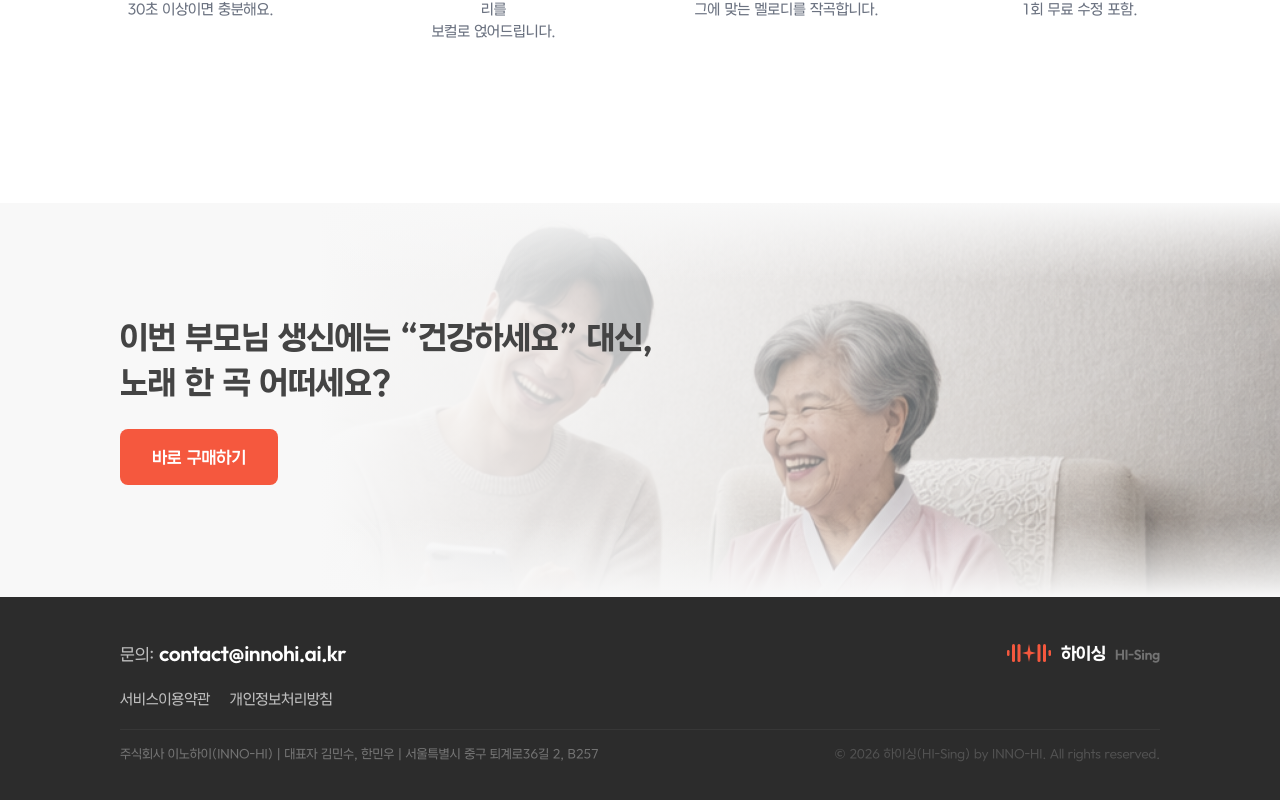
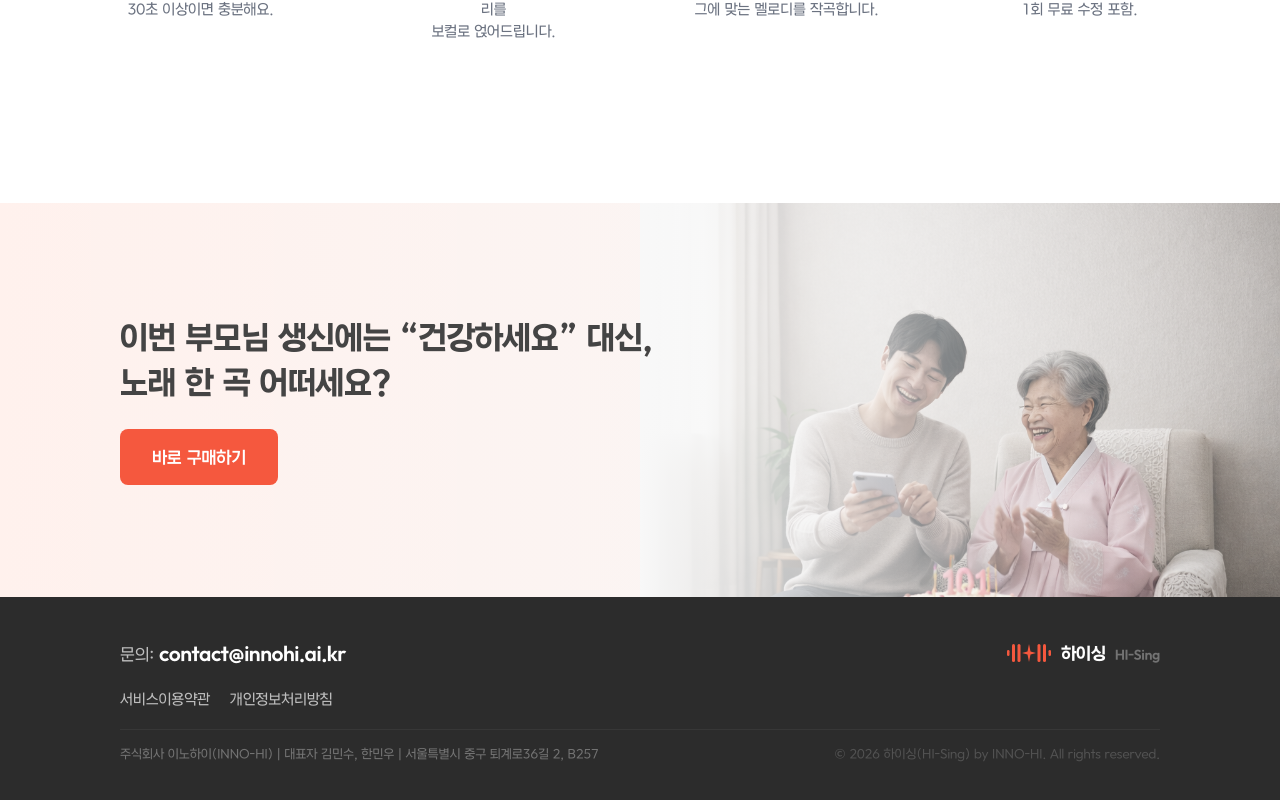
Before and after one commit to INNO-HI/HI-Sing, a Next.js app: page / in a window 1280 px wide. Shown: the part 4995-5795 px from the top of the page. Built offline with nearby package versions, Linux system fonts and the light colour scheme; no server answers; a web font is replaced by a local one.

Commit message:
로고 원본 디자인 복원(같은 높이 바) + CTA 더 이전 버전(좌 그라+우 사진 반분할)로 복원

```diff
--- a/src/sections/HomeTab.tsx
+++ b/src/sections/HomeTab.tsx
@@ -600,23 +600,11 @@ export function HomeTab({ onNavigate }: HomeTabProps) {
 
       {/* ═══ 7. CTA ════════════════════════════════════ */}
       <section className="relative py-20 sm:py-28 overflow-hidden bg-neutral-50">
-        {/* 배경 사진 — 전체에 깔고, 위에서 왼쪽→오른쪽으로 자연스럽게 페이드 */}
-        <div className="absolute inset-0 hidden sm:block">
-          <img src={`/images/cta-family-new.png`} alt="" className="w-full h-full object-cover object-right" />
-          {/* 좌측 완전 불투명 → 중앙 살짝 → 우측 투명 (사진 드러남) */}
-          <div
-            className="absolute inset-0"
-            style={{
-              background: 'linear-gradient(to right, #F8F8F8 0%, #F8F8F8 25%, rgba(248,248,248,0.75) 50%, rgba(248,248,248,0.2) 80%, rgba(248,248,248,0) 100%)',
-            }}
-          />
-          {/* 하단 그라데이션 — 섹션 위/아래 배경색과 매끄럽게 연결 */}
-          <div
-            className="absolute inset-0"
-            style={{
-              background: 'linear-gradient(to bottom, #F8F8F8 0%, rgba(248,248,248,0) 20%, rgba(248,248,248,0) 80%, #F8F8F8 100%)',
-            }}
-          />
+        {/* 배경: 왼쪽 메인색 그라데이션 + 오른쪽 사진 */}
+        <div className="absolute inset-0 bg-gradient-to-r from-primary-50 to-transparent" />
+        <div className="absolute right-0 top-0 bottom-0 w-1/2 hidden sm:block">
+          <img src={`/images/cta-family-new.png`} alt="" className="w-full h-full object-cover" />
+          <div className="absolute inset-0 bg-gradient-to-r from-neutral-50 via-neutral-50/50 to-transparent" />
         </div>
         <div className="relative z-10 max-w-6xl mx-auto px-5 sm:px-8 lg:px-14">
           <FadeIn>
```
